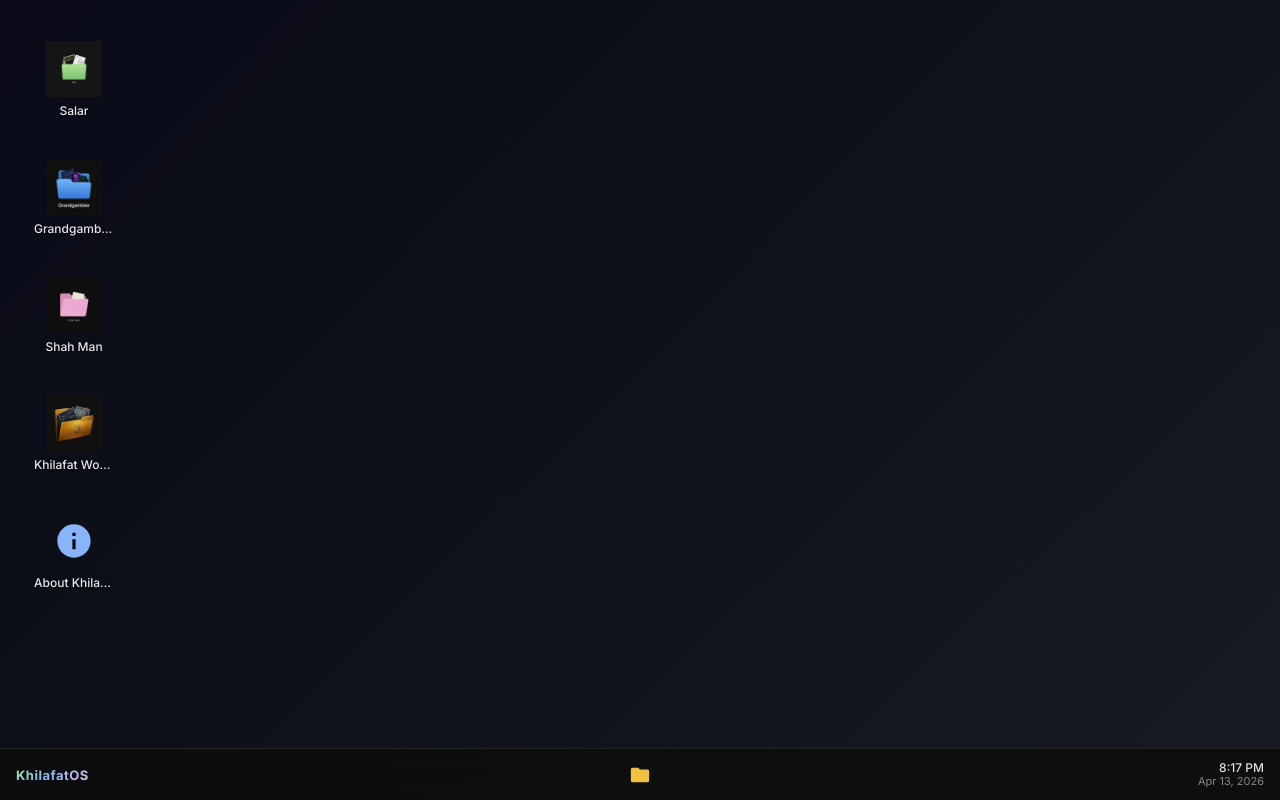
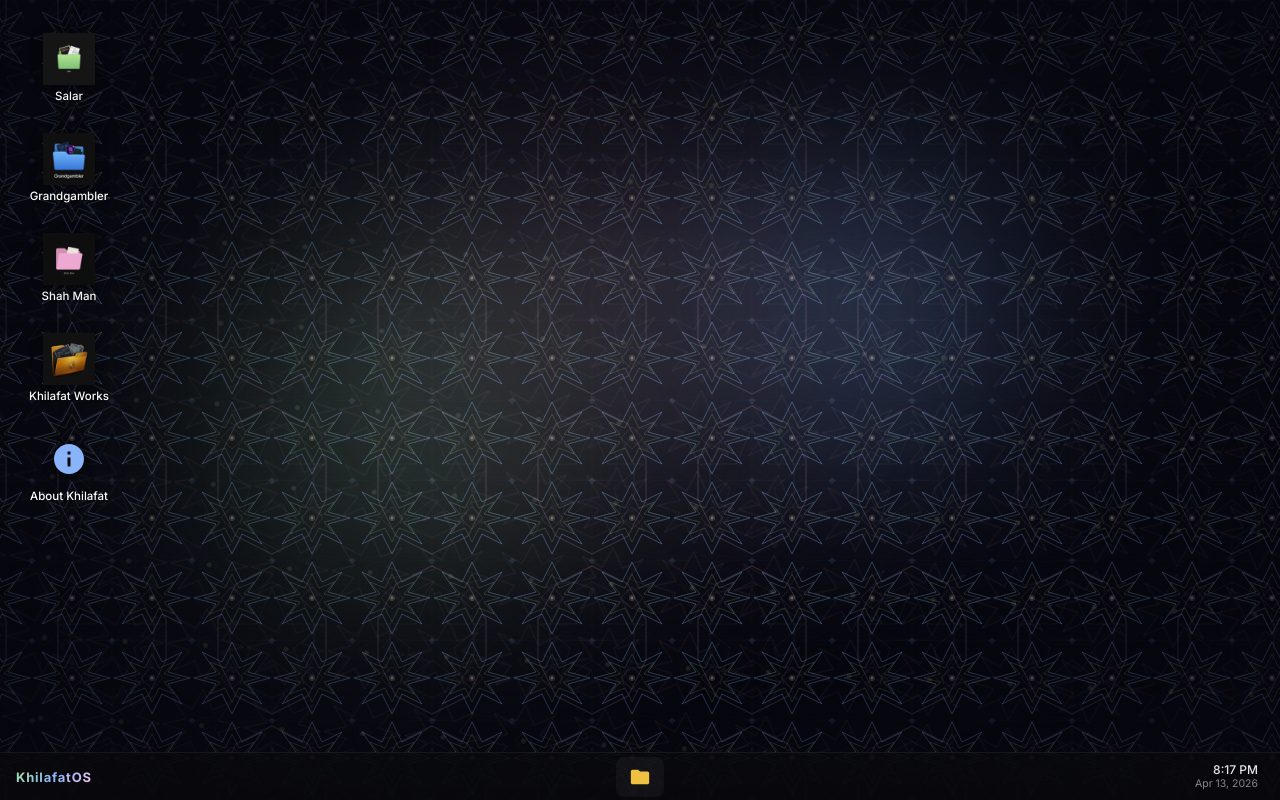
Before and after one commit to SalarMohammadUzair/khilafatdesktop, a React (Create React App) app: page / in a window 1280 px wide. Built offline with nearby package versions, Linux system fonts and the light colour scheme; the HTML template or start-up script is replaced by a standard one.

Commit message:
v1.1 added background effects

```diff
--- /dev/null
+++ b/src/components/desktop/AjrakBackground.css
@@ -0,0 +1,100 @@
+.ajrak-bg {
+  position: absolute;
+  inset: 0;
+  z-index: 0;
+  background: #06060e;
+  overflow: hidden;
+}
+
+/* ── SVG pattern layers ──────────────────────────────────────── */
+.ajrak-svg {
+  position: absolute;
+  inset: -10%;
+  width: 120%;
+  height: 120%;
+}
+
+.ajrak-layer-1 {
+  opacity: 1;
+  animation: ajrak-breathe 6s ease-in-out infinite;
+}
+
+.ajrak-layer-2 {
+  opacity: 0.8;
+  animation: ajrak-drift 16s linear infinite;
+}
+
+@keyframes ajrak-breathe {
+  0%, 100% { opacity: 1; filter: hue-rotate(0deg) brightness(1); }
+  33%      { opacity: 0.6; filter: hue-rotate(15deg) brightness(1.3); }
+  66%      { opacity: 0.85; filter: hue-rotate(-10deg) brightness(0.9); }
+}
+
+@keyframes ajrak-drift {
+  from { transform: translate(0, 0) rotate(0deg) scale(1); }
+  to   { transform: translate(80px, 80px) rotate(8deg) scale(1.02); }
+}
+
+/* ── Floating glow orbs ──────────────────────────────────────── */
+.ajrak-glow {
+  position: absolute;
+  border-radius: 50%;
+  filter: blur(80px);
+  pointer-events: none;
+  will-change: transform, opacity;
+  mix-blend-mode: screen;
+}
+
+.ajrak-glow-1 {
+  width: 600px;
+  height: 600px;
+  background: radial-gradient(circle, rgba(137, 180, 250, 0.3) 0%, transparent 65%);
+  top: 5%;
+  right: 10%;
+  animation: glow-float-1 10s ease-in-out infinite;
+}
+
+.ajrak-glow-2 {
+  width: 550px;
+  height: 550px;
+  background: radial-gradient(circle, rgba(166, 227, 161, 0.25) 0%, transparent 65%);
+  bottom: 10%;
+  left: 5%;
+  animation: glow-float-2 13s ease-in-out infinite;
+}
+
+.ajrak-glow-3 {
+  width: 500px;
+  height: 500px;
+  background: radial-gradient(circle, rgba(245, 194, 231, 0.22) 0%, transparent 65%);
+  top: 40%;
+  left: 45%;
+  transform: translate(-50%, -50%);
+  animation: glow-float-3 8s ease-in-out infinite;
+}
+
+@keyframes glow-float-1 {
+  0%, 100% { transform: translate(0, 0) scale(1); }
+  25%      { transform: translate(-50px, 30px) scale(1.1); }
+  50%      { transform: translate(20px, -40px) scale(0.9); }
+  75%      { transform: translate(40px, 20px) scale(1.15); }
+}
+
+@keyframes glow-float-2 {
+  0%, 100% { transform: translate(0, 0) scale(1); }
+  33%      { transform: translate(60px, -40px) scale(1.2); }
+  66%      { transform: translate(-30px, 30px) scale(0.85); }
+}
+
+@keyframes glow-float-3 {
+  0%, 100% { transform: translate(-50%, -50%) scale(1); opacity: 0.6; }
+  50%      { transform: translate(-45%, -55%) scale(1.3); opacity: 1; }
+}
+
+/* ── Vignette ────────────────────────────────────────────────── */
+.ajrak-vignette {
+  position: absolute;
+  inset: 0;
+  background: radial-gradient(ellipse at center, transparent 30%, rgba(6, 6, 14, 0.6) 100%);
+  pointer-events: none;
+}
--- /dev/null
+++ b/src/components/desktop/AjrakBackground.jsx
@@ -0,0 +1,95 @@
+import { memo } from 'react';
+import './AjrakBackground.css';
+
+function AjrakBackground() {
+  return (
+    <div className="ajrak-bg">
+      {/* Layer 1: Primary Ajrak pattern */}
+      <svg className="ajrak-svg ajrak-layer-1" xmlns="http://www.w3.org/2000/svg" width="100%" height="100%">
+        <defs>
+          <pattern id="ajrak-stars" x="0" y="0" width="80" height="80" patternUnits="userSpaceOnUse">
+            <rect width="80" height="80" fill="none" />
+            {/* Outer 8-pointed star */}
+            <polygon points="40,2 50,22 70,12 56,32 78,38 56,44 70,64 50,54 40,74 30,54 10,64 24,44 2,38 24,32 10,12 30,22"
+              fill="none" stroke="rgba(137,180,250,0.35)" strokeWidth="1" />
+            {/* Inner star */}
+            <polygon points="40,14 47,28 62,22 52,34 68,38 52,42 62,54 47,48 40,62 33,48 18,54 28,42 12,38 28,34 18,22 33,28"
+              fill="none" stroke="rgba(166,227,161,0.25)" strokeWidth="0.8" />
+            {/* Innermost square rotated */}
+            <rect x="32" y="30" width="16" height="16" rx="1"
+              fill="none" stroke="rgba(245,194,231,0.2)" strokeWidth="0.6"
+              transform="rotate(45,40,38)" />
+            {/* Center jewel */}
+            <circle cx="40" cy="38" r="3" fill="rgba(249,226,175,0.2)" />
+            <circle cx="40" cy="38" r="1.2" fill="rgba(245,194,231,0.35)" />
+            {/* Corner connectors - small diamonds */}
+            <rect x="-2" y="-2" width="5" height="5" fill="rgba(137,180,250,0.12)" transform="rotate(45,0,0)" />
+            <rect x="78" y="-2" width="5" height="5" fill="rgba(137,180,250,0.12)" transform="rotate(45,80,0)" />
+            <rect x="-2" y="78" width="5" height="5" fill="rgba(137,180,250,0.12)" transform="rotate(45,0,80)" />
+            <rect x="78" y="78" width="5" height="5" fill="rgba(137,180,250,0.12)" transform="rotate(45,80,80)" />
+            {/* Border lines */}
+            <line x1="0" y1="0" x2="40" y2="2" stroke="rgba(137,180,250,0.08)" strokeWidth="0.4" />
+            <line x1="80" y1="0" x2="40" y2="2" stroke="rgba(137,180,250,0.08)" strokeWidth="0.4" />
+            <line x1="0" y1="80" x2="40" y2="74" stroke="rgba(137,180,250,0.08)" strokeWidth="0.4" />
+            <line x1="80" y1="80" x2="40" y2="74" stroke="rgba(137,180,250,0.08)" strokeWidth="0.4" />
+          </pattern>
+
+          <pattern id="ajrak-medallion" x="0" y="0" width="160" height="160" patternUnits="userSpaceOnUse">
+            <rect width="160" height="160" fill="none" />
+            {/* Large octagonal frame */}
+            <polygon points="80,6 116,24 134,60 134,100 116,136 80,154 44,136 26,100 26,60 44,24"
+              fill="none" stroke="rgba(245,194,231,0.15)" strokeWidth="1.2" />
+            {/* Inner octagon */}
+            <polygon points="80,22 108,36 122,64 122,96 108,124 80,138 52,124 38,96 38,64 52,36"
+              fill="none" stroke="rgba(137,180,250,0.12)" strokeWidth="0.8" />
+            {/* Inner star of david / hexagram */}
+            <polygon points="80,28 96,64 132,64 102,88 112,124 80,100 48,124 58,88 28,64 64,64"
+              fill="none" stroke="rgba(166,227,161,0.1)" strokeWidth="0.7" />
+            {/* Cross axes */}
+            <line x1="80" y1="6" x2="80" y2="154" stroke="rgba(249,226,175,0.06)" strokeWidth="0.5" />
+            <line x1="26" y1="80" x2="134" y2="80" stroke="rgba(249,226,175,0.06)" strokeWidth="0.5" />
+            <line x1="44" y1="24" x2="116" y2="136" stroke="rgba(249,226,175,0.04)" strokeWidth="0.4" />
+            <line x1="116" y1="24" x2="44" y2="136" stroke="rgba(249,226,175,0.04)" strokeWidth="0.4" />
+          </pattern>
+
+          <pattern id="ajrak-dots" x="0" y="0" width="16" height="16" patternUnits="userSpaceOnUse">
+            <circle cx="8" cy="8" r="0.6" fill="rgba(137,180,250,0.12)" />
+            <circle cx="0" cy="0" r="0.4" fill="rgba(245,194,231,0.08)" />
+            <circle cx="16" cy="0" r="0.4" fill="rgba(245,194,231,0.08)" />
+            <circle cx="0" cy="16" r="0.4" fill="rgba(245,194,231,0.08)" />
+            <circle cx="16" cy="16" r="0.4" fill="rgba(245,194,231,0.08)" />
+          </pattern>
+        </defs>
+
+        <rect width="100%" height="100%" fill="url(#ajrak-dots)" />
+        <rect width="100%" height="100%" fill="url(#ajrak-stars)" />
+        <rect width="100%" height="100%" fill="url(#ajrak-medallion)" />
+      </svg>
+
+      {/* Layer 2: Offset drifting pattern for moiré */}
+      <svg className="ajrak-svg ajrak-layer-2" xmlns="http://www.w3.org/2000/svg" width="100%" height="100%">
+        <defs>
+          <pattern id="ajrak-stars-2" x="40" y="40" width="80" height="80" patternUnits="userSpaceOnUse">
+            <polygon points="40,2 50,22 70,12 56,32 78,38 56,44 70,64 50,54 40,74 30,54 10,64 24,44 2,38 24,32 10,12 30,22"
+              fill="none" stroke="rgba(245,194,231,0.15)" strokeWidth="0.7" />
+            <circle cx="40" cy="38" r="2.5" fill="rgba(249,226,175,0.15)" />
+            <rect x="34" y="32" width="12" height="12" rx="1"
+              fill="none" stroke="rgba(166,227,161,0.1)" strokeWidth="0.5"
+              transform="rotate(45,40,38)" />
+          </pattern>
+        </defs>
+        <rect width="100%" height="100%" fill="url(#ajrak-stars-2)" />
+      </svg>
+
+      {/* Glow orbs */}
+      <div className="ajrak-glow ajrak-glow-1" />
+      <div className="ajrak-glow ajrak-glow-2" />
+      <div className="ajrak-glow ajrak-glow-3" />
+
+      {/* Vignette */}
+      <div className="ajrak-vignette" />
+    </div>
+  );
+}
+
+export default memo(AjrakBackground);
--- a/src/components/desktop/Desktop.jsx
+++ b/src/components/desktop/Desktop.jsx
@@ -1,11 +1,12 @@
 import { useState, useCallback, memo } from 'react';
 import DesktopIcon from './DesktopIcon';
 import Taskbar from './Taskbar';
+import AjrakBackground from './AjrakBackground';
 import { MEMBERS, KHILAFAT_WORKS } from '../../data/projects';
 import { MdInfo } from 'react-icons/md';
 import './desktop.css';
 
-// Import folder images
+// Folder images
 import salarFolder from '../../assets/folders/salar.png';
 import grandgamblerFolder from '../../assets/folders/grandgambler.png';
 import shahmanFolder from '../../assets/folders/shahman.png';
@@ -30,7 +31,7 @@ function Desktop({ openWindows = [], activeWinId, onOpenApp, onFocus }) {
       id: m.id,
       label: m.name,
       icon: (
-        <img src={FOLDER_IMAGES[m.id]} alt={m.name} width={56} height={56} draggable={false} style={{ objectFit: 'contain' }} />
+        <img src={FOLDER_IMAGES[m.id]} alt={m.name} width={52} height={52} draggable={false} style={{ objectFit: 'contain' }} />
       ),
       action: () => onOpenApp?.('file-explorer', { initialPath: `/${m.name}` }),
     })),
@@ -38,21 +39,21 @@ function Desktop({ openWindows = [], activeWinId, onOpenApp, onFocus }) {
       id: KHILAFAT_WORKS.id,
       label: KHILAFAT_WORKS.name,
       icon: (
-        <img src={FOLDER_IMAGES[KHILAFAT_WORKS.id]} alt={KHILAFAT_WORKS.name} width={56} height={56} draggable={false} style={{ objectFit: 'contain' }} />
+        <img src={FOLDER_IMAGES[KHILAFAT_WORKS.id]} alt={KHILAFAT_WORKS.name} width={52} height={52} draggable={false} style={{ objectFit: 'contain' }} />
       ),
       action: () => onOpenApp?.('file-explorer', { initialPath: `/${KHILAFAT_WORKS.name}` }),
     },
+    {
+      id: 'about',
+      label: 'About Khilafat',
+      icon: <MdInfo size={36} color="#89b4fa" />,
+      action: () => {},
+    },
   ];
-
-  desktopItems.push({
-    id: 'about',
-    label: 'About Khilafat',
-    icon: <MdInfo size={40} color="#89b4fa" />,
-    action: () => {},
-  });
 
   return (
     <div className="desktop" onClick={handleDesktopClick}>
+      <AjrakBackground />
       <div className="desktop-area">
         <div className="desktop-icons">
           {desktopItems.map((item) => (
--- a/src/components/desktop/desktop.css
+++ b/src/components/desktop/desktop.css
@@ -4,7 +4,6 @@
   inset: 0;
   display: flex;
   flex-direction: column;
-  background: linear-gradient(135deg, #0a0a1a 0%, #0d1117 40%, #161b22 100%);
   overflow: hidden;
   font-family: 'Inter', 'Segoe UI', system-ui, sans-serif;
 }
@@ -12,16 +11,17 @@
 .desktop-area {
   flex: 1;
   position: relative;
-  padding: 24px;
+  padding: 20px 24px;
   overflow: hidden;
+  z-index: 1;
 }
 
 .desktop-icons {
   display: flex;
   flex-direction: column;
   flex-wrap: wrap;
-  gap: 8px;
-  max-height: calc(100vh - 100px);
+  gap: 4px;
+  max-height: calc(100vh - 80px);
   align-content: flex-start;
 }
 
@@ -31,61 +31,69 @@
   flex-direction: column;
   align-items: center;
   justify-content: center;
-  width: 100px;
-  height: 110px;
-  border-radius: 10px;
+  width: 90px;
+  height: 96px;
+  border-radius: 12px;
   cursor: pointer;
   user-select: none;
-  transition: background 0.15s ease, transform 0.15s ease;
-  gap: 6px;
+  transition: background 0.18s ease, transform 0.18s ease, box-shadow 0.18s ease;
+  gap: 4px;
+  position: relative;
 }
 
 .desktop-icon:hover {
-  background: rgba(255, 255, 255, 0.06);
-  transform: scale(1.04);
+  background: rgba(255, 255, 255, 0.08);
+  transform: translateY(-2px);
+  box-shadow: 0 8px 20px rgba(0, 0, 0, 0.3);
 }
 
 .desktop-icon:active {
-  transform: scale(0.97);
+  transform: translateY(0px) scale(0.96);
 }
 
 .desktop-icon.is-selected {
-  background: rgba(137, 180, 250, 0.12);
-  outline: 1px solid rgba(137, 180, 250, 0.3);
+  background: rgba(137, 180, 250, 0.14);
+  outline: 1px solid rgba(137, 180, 250, 0.35);
+  box-shadow: 0 0 20px rgba(137, 180, 250, 0.1);
 }
 
 .desktop-icon-img {
-  width: 56px;
-  height: 56px;
+  width: 52px;
+  height: 52px;
   display: flex;
   align-items: center;
   justify-content: center;
+  filter: drop-shadow(0 2px 6px rgba(0, 0, 0, 0.4));
 }
 
 .desktop-icon-label {
-  font-size: 12px;
+  font-size: 11.5px;
   font-weight: 500;
-  color: #e8e8e8;
+  color: #fff;
   text-align: center;
-  text-shadow: 0 1px 4px rgba(0, 0, 0, 0.6);
-  max-width: 80px;
+  text-shadow: 0 1px 6px rgba(0, 0, 0, 0.8), 0 0 2px rgba(0, 0, 0, 0.6);
+  max-width: 88px;
+  line-height: 1.3;
   overflow: hidden;
-  text-overflow: ellipsis;
-  white-space: nowrap;
+  display: -webkit-box;
+  -webkit-line-clamp: 2;
+  -webkit-box-orient: vertical;
 }
 
 /* ── Taskbar ──────────────────────────────────────────────────── */
 .taskbar {
-  height: 52px;
+  height: 48px;
   display: flex;
   align-items: center;
   justify-content: space-between;
   padding: 0 16px;
-  background: rgba(14, 14, 14, 0.85);
-  backdrop-filter: blur(20px);
-  border-top: 1px solid #222;
+  background: rgba(10, 10, 10, 0.65);
+  backdrop-filter: blur(24px) saturate(1.5);
+  -webkit-backdrop-filter: blur(24px) saturate(1.5);
+  border-top: 1px solid rgba(255, 255, 255, 0.06);
   flex-shrink: 0;
   z-index: 500;
+  position: relative;
 }
 
 .taskbar-left {
@@ -98,7 +106,7 @@
 .taskbar-brand {
   font-size: 13px;
   font-weight: 700;
-  letter-spacing: 0.5px;
+  letter-spacing: 0.8px;
   background: linear-gradient(135deg, #a6e3a1, #89b4fa, #f5c2e7);
   -webkit-background-clip: text;
   -webkit-text-fill-color: transparent;
@@ -108,7 +116,10 @@
 .taskbar-center {
   display: flex;
   align-items: center;
-  gap: 4px;
+  gap: 2px;
+  background: rgba(255, 255, 255, 0.04);
+  border-radius: 8px;
+  padding: 3px 4px;
 }
 
 .taskbar-right {
@@ -124,40 +135,45 @@
   display: flex;
   align-items: center;
   justify-content: center;
-  width: 42px;
-  height: 38px;
+  width: 40px;
+  height: 34px;
   border: none;
   border-radius: 6px;
   background: transparent;
   color: #ccc;
   cursor: pointer;
   position: relative;
-  transition: background 0.12s ease;
+  transition: background 0.15s ease, transform 0.1s ease;
 }
 
 .taskbar-icon-btn:hover {
-  background: rgba(255, 255, 255, 0.08);
+  background: rgba(255, 255, 255, 0.1);
+}
+
+.taskbar-icon-btn:active {
+  transform: scale(0.92);
 }
 
 .taskbar-icon-btn.is-open::after {
   content: '';
   position: absolute;
-  bottom: 2px;
+  bottom: 1px;
   left: 50%;
   transform: translateX(-50%);
-  width: 6px;
+  width: 5px;
   height: 3px;
   border-radius: 2px;
-  background: #666;
+  background: rgba(255, 255, 255, 0.45);
 }
 
 .taskbar-icon-btn.is-focused {
-  background: rgba(255, 255, 255, 0.08);
+  background: rgba(255, 255, 255, 0.1);
 }
 
 .taskbar-icon-btn.is-focused::after {
   background: #89b4fa;
   width: 16px;
+  box-shadow: 0 0 8px rgba(137, 180, 250, 0.5);
 }
 
 /* ── Taskbar Clock ────────────────────────────────────────────── */
@@ -165,16 +181,24 @@
   display: flex;
   flex-direction: column;
   align-items: flex-end;
-  line-height: 1.2;
+  line-height: 1.25;
+  cursor: default;
+  padding: 2px 6px;
+  border-radius: 6px;
+  transition: background 0.15s;
+}
+
+.taskbar-clock:hover {
+  background: rgba(255, 255, 255, 0.06);
 }
 
 .taskbar-clock-time {
   font-size: 12px;
   font-weight: 500;
-  color: #e0e0e0;
+  color: #e8e8e8;
 }
 
 .taskbar-clock-date {
-  font-size: 11px;
+  font-size: 10.5px;
   color: #888;
 }
```
Also changed, not shown: src/components/window/window.css (+45 -26 lines), src/assets/wallpaper.png (added).
